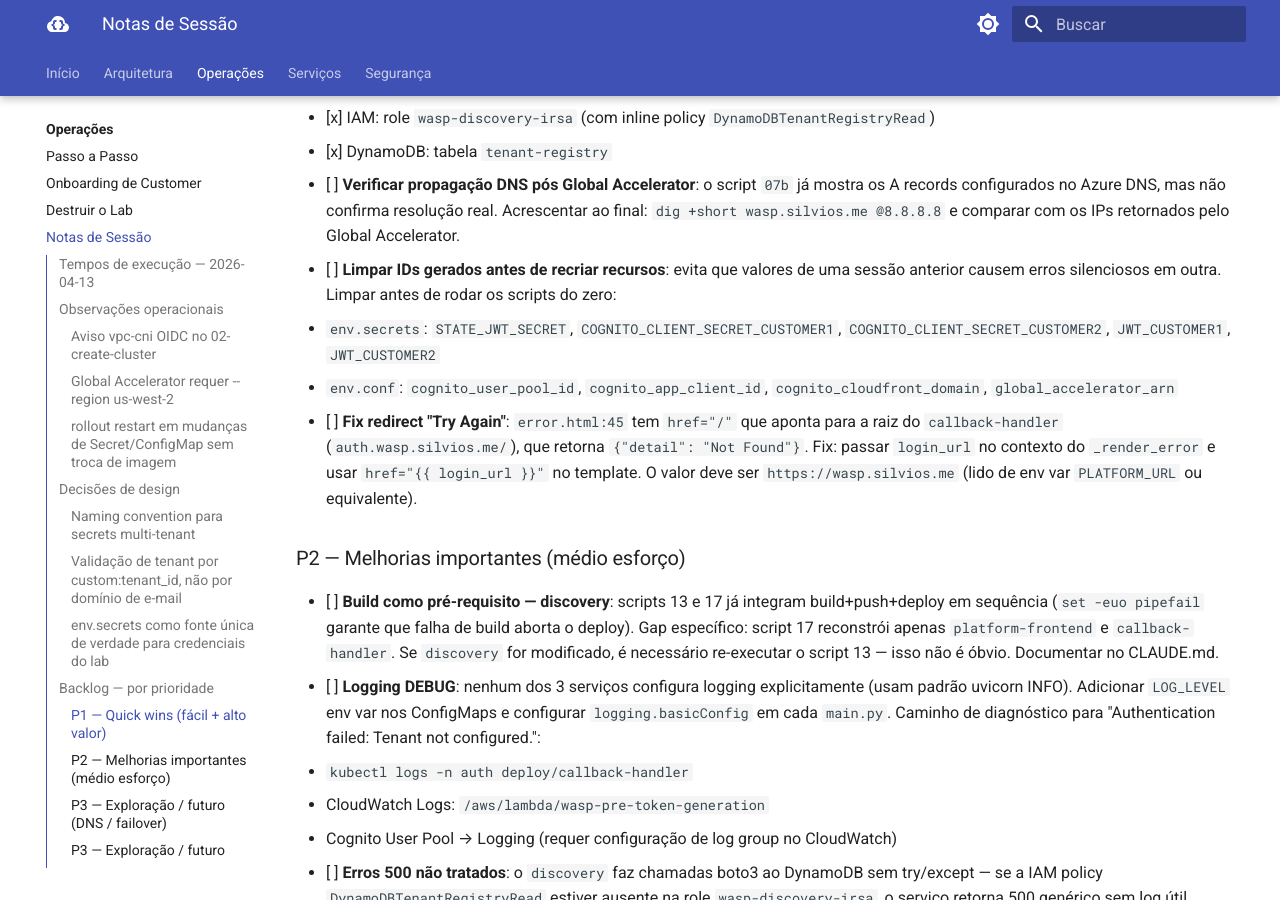
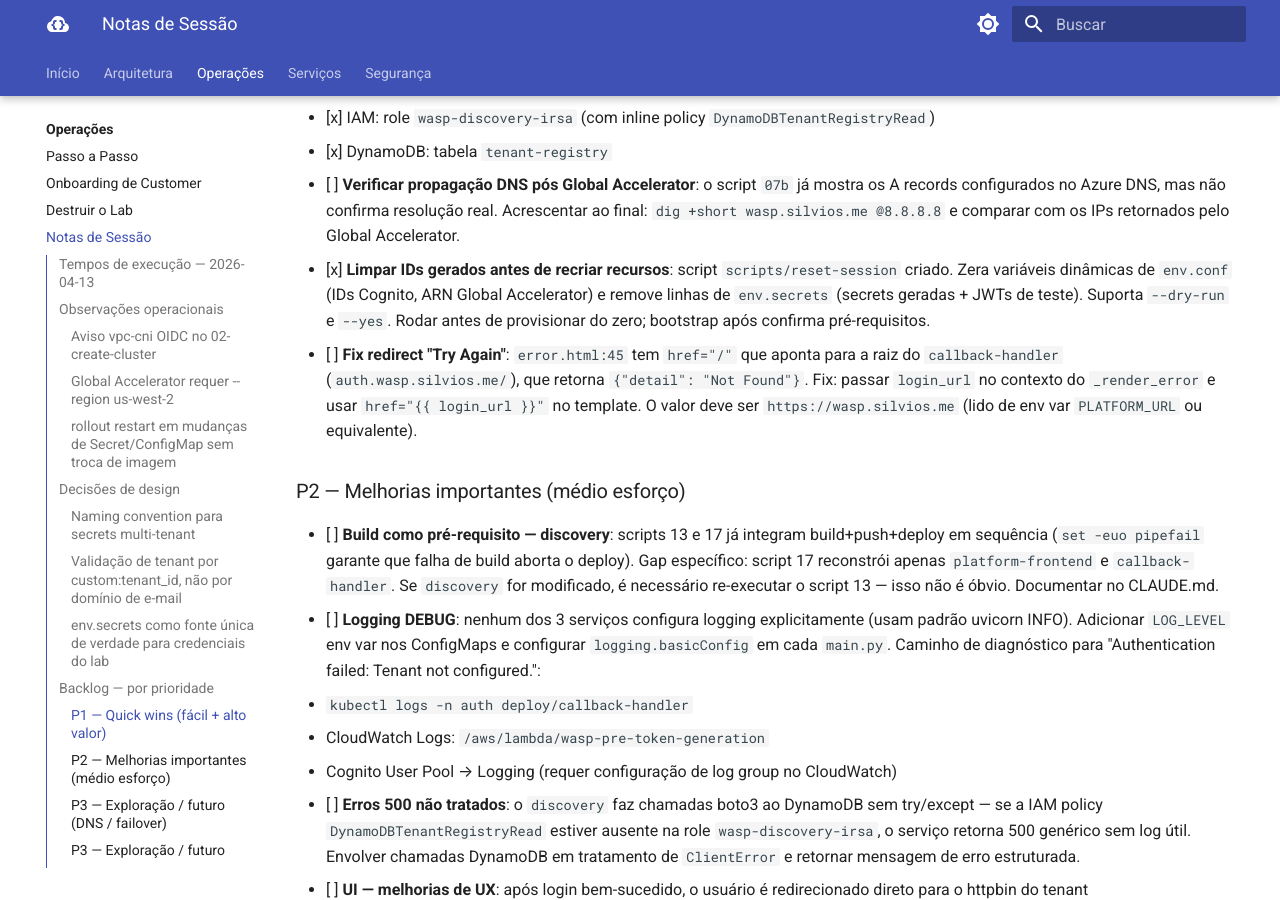
Before and after one commit to smsilva/aws-saas-platform, an MkDocs documentation site: the page built from docs/notes.md, in a window 1280 px wide and 900 px high, scrolled down 3644 px. Built offline with MkDocs 1.6.1 and Material for MkDocs 9.7.7, drawn with Linux system fonts in a browser that asks for light colours; some of the changed text lies outside the part shown.

Commit message:
feat(lab/aws/eks): add reset-session script to clear dynamic IDs before reprovisioning
Script zeros dynamic variables in env.conf (Cognito IDs, Global Accelerator ARN)
and removes generated entries from env.secrets (secrets, JWTs) to prevent stale
values from causing silent errors on fresh provisioning runs.

Supports --dry-run and --yes flags. CLAUDE.md and notes.md updated accordingly.

Co-Authored-By: Claude Opus 4.6 <noreply@anthropic.com>

```diff
--- a/docs/notes.md
+++ b/docs/notes.md
@@ -121,10 +121,10 @@ Isso evita que secrets geradas em uma sessão se percam e causem inconsistência
 - [ ] **Verificar propagação DNS pós Global Accelerator**: o script `07b` já mostra os A records
   configurados no Azure DNS, mas não confirma resolução real. Acrescentar ao final:
   `dig +short wasp.silvios.me @8.8.8.8` e comparar com os IPs retornados pelo Global Accelerator.
-- [ ] **Limpar IDs gerados antes de recriar recursos**: evita que valores de uma sessão anterior
-  causem erros silenciosos em outra. Limpar antes de rodar os scripts do zero:
-  - `env.secrets`: `STATE_JWT_SECRET`, `COGNITO_CLIENT_SECRET_CUSTOMER1`, `COGNITO_CLIENT_SECRET_CUSTOMER2`, `JWT_CUSTOMER1`, `JWT_CUSTOMER2`
-  - `env.conf`: `cognito_user_pool_id`, `cognito_app_client_id`, `cognito_cloudfront_domain`, `global_accelerator_arn`
+- [x] **Limpar IDs gerados antes de recriar recursos**: script `scripts/reset-session` criado.
+  Zera variáveis dinâmicas de `env.conf` (IDs Cognito, ARN Global Accelerator) e remove linhas
+  de `env.secrets` (secrets geradas + JWTs de teste). Suporta `--dry-run` e `--yes`.
+  Rodar antes de provisionar do zero; bootstrap após confirma pré-requisitos.
 - [ ] **Fix redirect "Try Again"**: `error.html:45` tem `href="/"` que aponta para a raiz do
   `callback-handler` (`auth.wasp.silvios.me/`), que retorna `{"detail": "Not Found"}`.
   Fix: passar `login_url` no contexto do `_render_error` e usar `href="{{ login_url }}"` no template.
@@ -186,3 +186,7 @@ Isso evita que secrets geradas em uma sessão se percam e causem inconsistência
 - [ ] **Links para scripts no mkdocs**: `operacoes/passo-a-passo.md` é o lugar natural para
   acrescentar links diretos aos scripts em `scripts/`. Atualmente o mkdocs não referencia
   os arquivos de script.
+
+- [ ] **Provisionar EKS com CNI Cillium em ENI (Elastic Network Interface) mode**: Ativado com IPAM (IP Address Management).
+
+- [ ] **Istio com Ambient Mesh**: implementar e verificar possíveis limitações.
```
Also changed, not shown: CLAUDE.md (+1 -0 lines), README.md (+4 -1 lines), 1 other file.
